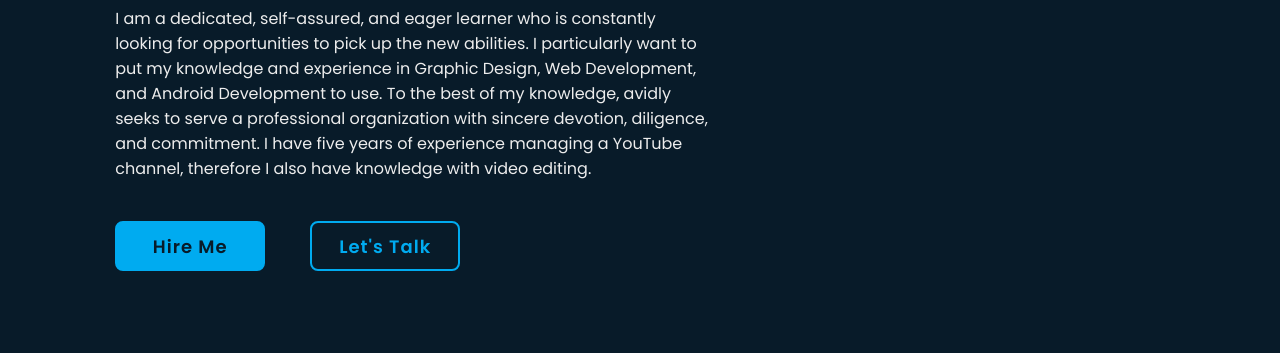
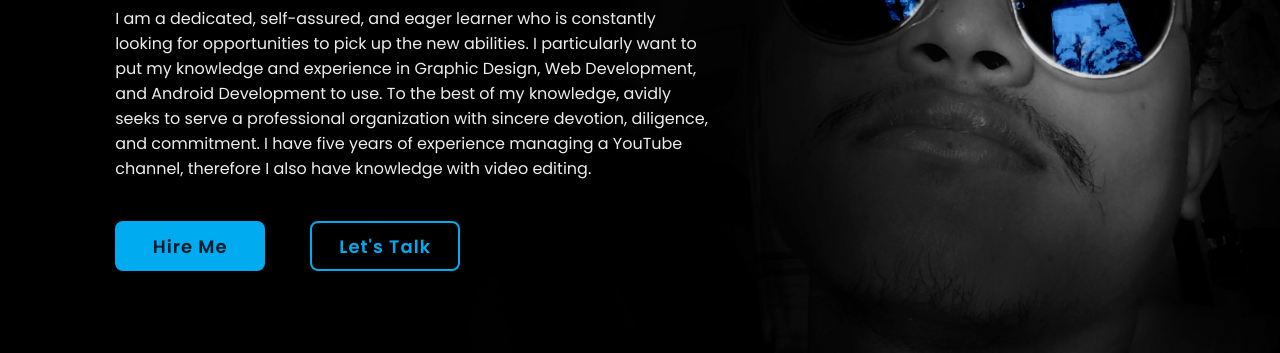
Before and after one commit to Ethanix145/santanu-port, a plain HTML site: page index.html in a window 1280 px wide. Shown: the part 361-714 px from the top of the page. Drawn offline with nearby package versions, Linux system fonts and the light colour scheme; the site is published under a folder, as on GitHub Pages, so addresses that start at the root find nothing; a script that the page names is missing.

Commit message:
style.css

```diff
--- a/style.css
+++ b/style.css
@@ -87,7 +87,7 @@ section {
     display: flex;
     align-items: center;
     padding: 0 9%;
-    background: url('/images/home.jpg') no-repeat;
+    background: url('./images/home.jpg') no-repeat;
     background-size: cover;
     background-position: center;
 }
```
